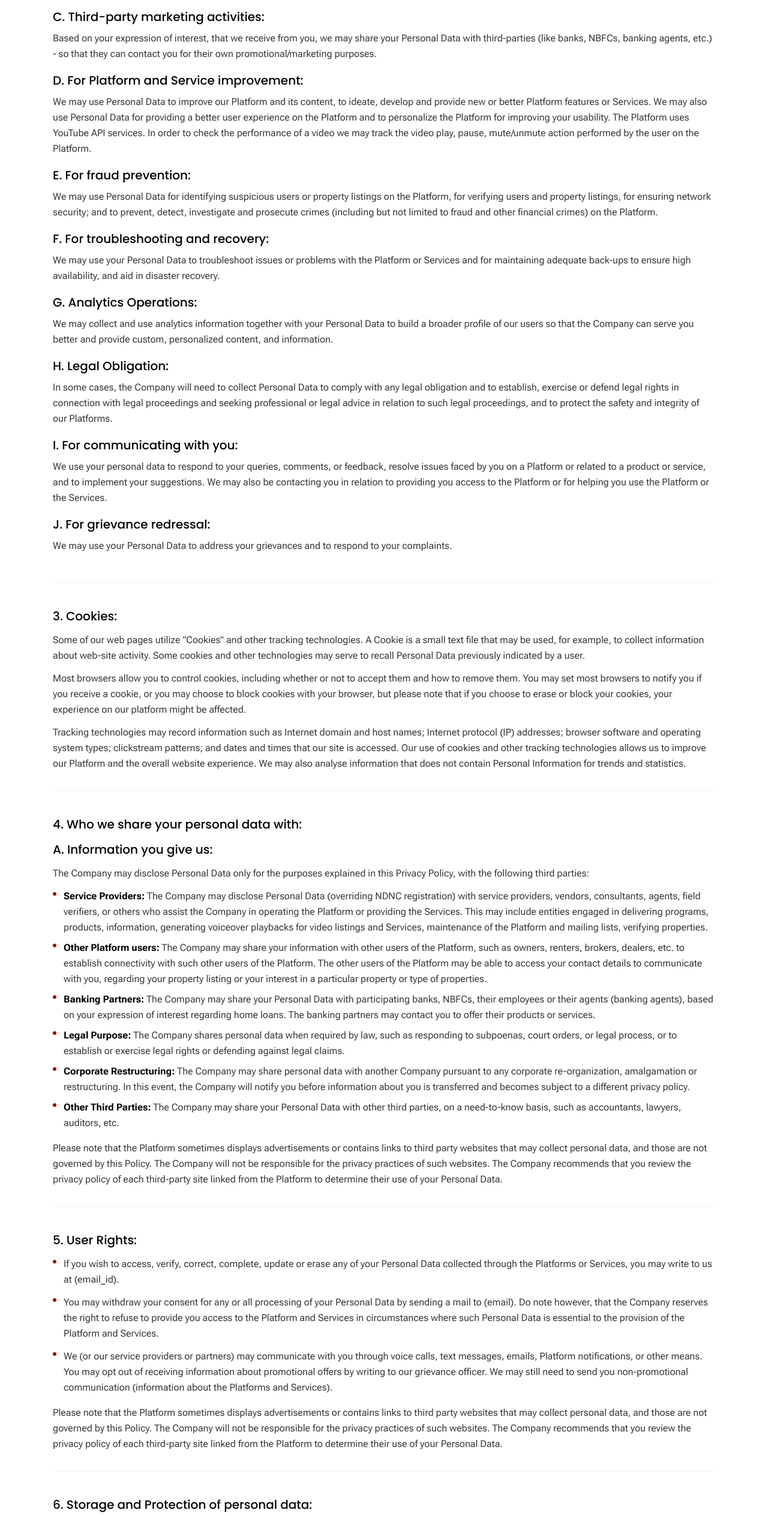
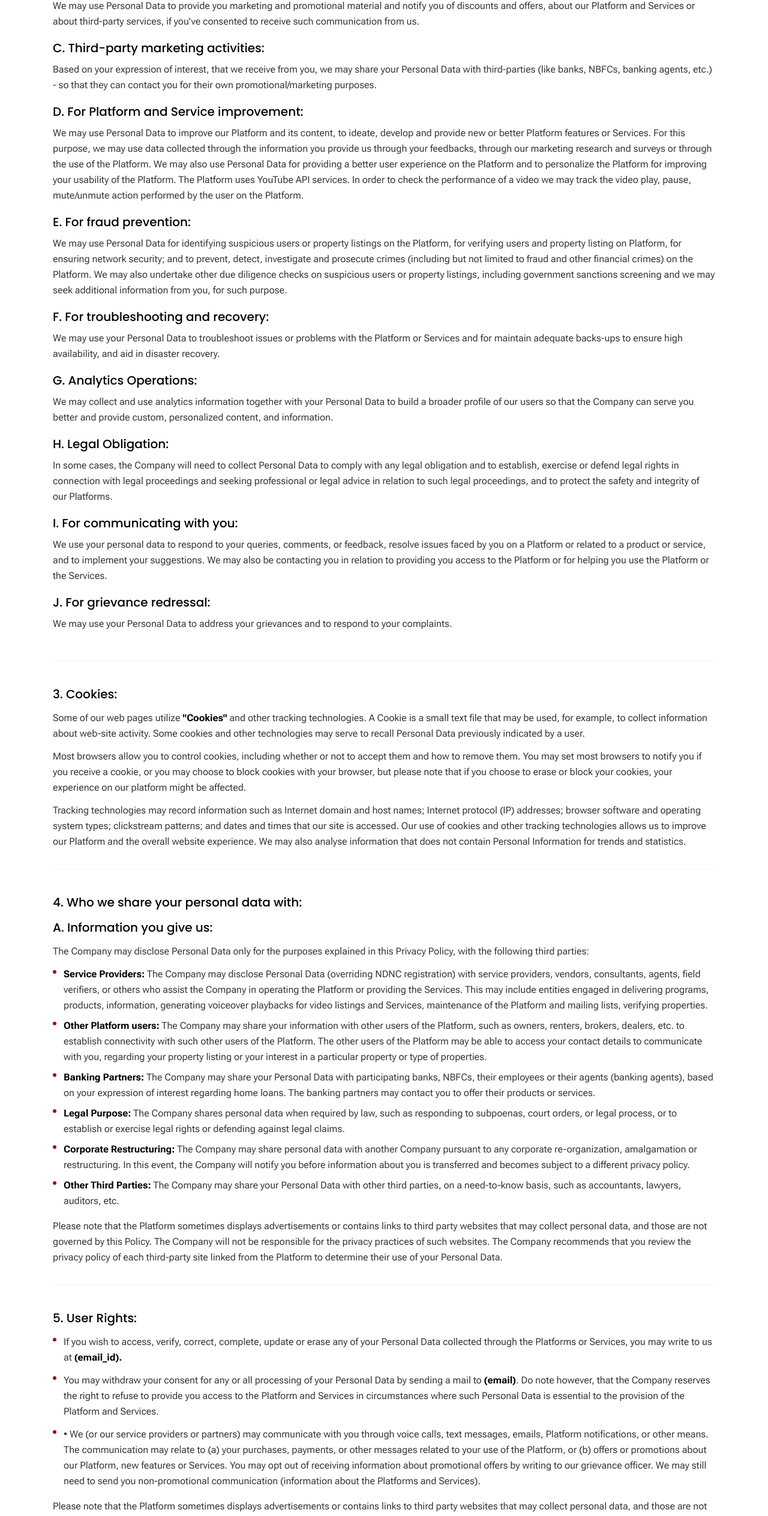
Before and after one commit to RDBA-CBE/realestate-front, a Next.js app: page /privacy-policy in a window 1280 px wide. Shown: the part 3159-5686 px from the top of the page at 60% size. Built offline with nearby package versions, Linux system fonts and the light colour scheme; no server answers.

Commit message:
privacy poilicy

```diff
--- a/components/real-estate/pageCompoenents/AboutPage.tsx
+++ b/components/real-estate/pageCompoenents/AboutPage.tsx
@@ -255,12 +255,12 @@ const AboutPage = () => {
             <div>
               <span className="text-dred font-bold uppercase tracking-[0.2em] text-xs mb-4 inline-block">Our principles</span>
               <h2 className="section-ti mb-4">Driven by purpose and values</h2>
-              <p className="section-cap mb-10 leading-relaxed">
+              <p className="section-cap mb-8 leading-relaxed">
                Everything we do is guided by integrity, innovation, transparency, and customer-first values that create meaningful property experiences together.
               </p>
               <div className="space-y-6">
                 {values.map((item, i) => (
-                  <div key={i} className="flex gap-5 items-start group border-b border-[#d1d0d0]">
+                  <div key={i} className="flex gap-5 items-start group pb-4 border-b border-[#d1d0d0]">
                     <div className="w-12 h-12 rounded-2xl bg-red-50 flex items-center justify-center flex-shrink-0 group-hover:bg-dred transition-colors duration-300">
                       <item.icon className="h-6 w-6 text-dred group-hover:text-white transition-colors duration-300" />
                     </div>
--- a/components/real-estate/pageCompoenents/PrivacyPolicyPage.tsx
+++ b/components/real-estate/pageCompoenents/PrivacyPolicyPage.tsx
@@ -305,7 +305,7 @@ const PrivacyPolicyPage = () => {
                   ["Communication data", "When you communicate with the Platform or use the Platform to communicate with other members (such as other users, advertisers, dealers and builders etc.), the Company collects and stores information about your communication and any other information you provide."],
                   ["Cookies data", "We use cookies or other similar technologies (like web beacons, log files, etc.) to recognize your device, remember you and support the continuity of your experience. Cookies are files which are downloaded to your device when you access our website or web apps."],
                   ["Purchase or transactional data", "Transactional details, such as details about your purchase orders and the payments to and from your accounts with us. However, we do not store and do not have access to your financial information such as your bank account numbers, credit/ debit card numbers, or UPI handle."],
-                  ["App-specific permissions", "This includes permissions for Notifications, Camera, Location, Phone (Dialer), Photos and videos on mobile devices. Most app-specific permissions require manual approval by you. If you have given the Platform access to non-essential permissions, but wish to turn them off, you can do so through your phone's settings. The app may not function in case you revoke certain essential app permissions."],
+                  ["App-specific permissions", "This includes permissions for Notifications, Camera, Location, Phone (Dialer), Photos and videos on mobile devices. Most app-specific permissions require manual approval by you. If you have given the Platform access to non-essential permissions, but wish to turn them off, you can do so through your phone's settings. The app may not function in case you revoke certain essential app permissions. Since app permissions can change from time to time, we may provide additional information about specific app permissions within the app, or on the Platform-specific app store, such as on the App Store or Play Store."],
                   ["Insight data", "We may use your data to derive insights into your usage of our Platform."],
                 ].map(([label, text]) => (
                   <li key={label} className="flex gap-3 leading-relaxed">
@@ -353,9 +353,9 @@ const PrivacyPolicyPage = () => {
               {[
                 ["B. Our marketing activities:", "We may use Personal Data to provide you marketing and promotional material and notify you of discounts and offers, about our Platform and Services or about third-party services, if you've consented to receive such communication from us."],
                 ["C. Third-party marketing activities:", "Based on your expression of interest, that we receive from you, we may share your Personal Data with third-parties (like banks, NBFCs, banking agents, etc.) - so that they can contact you for their own promotional/marketing purposes."],
-                ["D. For Platform and Service improvement:", "We may use Personal Data to improve our Platform and its content, to ideate, develop and provide new or better Platform features or Services. We may also use Personal Data for providing a better user experience on the Platform and to personalize the Platform for improving your usability. The Platform uses YouTube API services. In order to check the performance of a video we may track the video play, pause, mute/unmute action performed by the user on the Platform."],
-                ["E. For fraud prevention:", "We may use Personal Data for identifying suspicious users or property listings on the Platform, for verifying users and property listings, for ensuring network security; and to prevent, detect, investigate and prosecute crimes (including but not limited to fraud and other financial crimes) on the Platform."],
-                ["F. For troubleshooting and recovery:", "We may use your Personal Data to troubleshoot issues or problems with the Platform or Services and for maintaining adequate back-ups to ensure high availability, and aid in disaster recovery."],
+                ["D. For Platform and Service improvement:", "We may use Personal Data to improve our Platform and its content, to ideate, develop and provide new or better Platform features or Services. For this purpose, we may use data collected through the information you provide us through your feedbacks, through our marketing research and surveys or through the use of the Platform. We may also use Personal Data for providing a better user experience on the Platform and to personalize the Platform for improving your usability of the Platform. The Platform uses YouTube API services. In order to check the performance of a video we may track the video play, pause, mute/unmute action performed by the user on the Platform."],
+                ["E. For fraud prevention:", "We may use Personal Data for identifying suspicious users or property listings on the Platform, for verifying users and property listing on Platform, for ensuring network security; and to prevent, detect, investigate and prosecute crimes (including but not limited to fraud and other financial crimes) on the Platform. We may also undertake other due diligence checks on suspicious users or property listings, including government sanctions screening and we may seek additional information from you, for such purpose."],
+                ["F. For troubleshooting and recovery:", "We may use your Personal Data to troubleshoot issues or problems with the Platform or Services and for maintain adequate backs-ups to ensure high availability, and aid in disaster recovery."],
                 ["G. Analytics Operations:", "We may collect and use analytics information together with your Personal Data to build a broader profile of our users so that the Company can serve you better and provide custom, personalized content, and information."],
                 ["H. Legal Obligation:", "In some cases, the Company will need to collect Personal Data to comply with any legal obligation and to establish, exercise or defend legal rights in connection with legal proceedings and seeking professional or legal advice in relation to such legal proceedings, and to protect the safety and integrity of our Platforms."],
                 ["I. For communicating with you:", "We use your personal data to respond to your queries, comments, or feedback, resolve issues faced by you on a Platform or related to a product or service, and to implement your suggestions. We may also be contacting you in relation to providing you access to the Platform or for helping you use the Platform or the Services."],
@@ -372,7 +372,7 @@ const PrivacyPolicyPage = () => {
             <div className="border-b border-gray-100 pb-8 last:border-0">
               <h2 className="section-in-ti font-semibold mb-3">3. Cookies:</h2>
               <p className="leading-relaxed mb-3">
-                Some of our web pages utilize &quot;Cookies&quot; and other tracking technologies. A Cookie is a small text file that may be used, for example, to collect information about web-site activity. Some cookies and other technologies may serve to recall Personal Data previously indicated by a user.
+                Some of our web pages utilize <strong> &quot;Cookies&quot; </strong> and other tracking technologies. A Cookie is a small text file that may be used, for example, to collect information about web-site activity. Some cookies and other technologies may serve to recall Personal Data previously indicated by a user.
               </p>
               <p className="leading-relaxed mb-3">
                 Most browsers allow you to control cookies, including whether or not to accept them and how to remove them. You may set most browsers to notify you if you receive a cookie, or you may choose to block cookies with your browser, but please note that if you choose to erase or block your cookies, your experience on our platform might be affected.
@@ -415,15 +415,15 @@ const PrivacyPolicyPage = () => {
               <ul className="space-y-3">
                 <li className="flex gap-3 leading-relaxed">
                   <span className="mt-1.5 w-1.5 h-1.5 rounded-full bg-dred flex-shrink-0" />
-                  <span>If you wish to access, verify, correct, complete, update or erase any of your Personal Data collected through the Platforms or Services, you may write to us at (email_id).</span>
+                  <span>If you wish to access, verify, correct, complete, update or erase any of your Personal Data collected through the Platforms or Services, you may write to us at <strong>(email_id).</strong></span>
                 </li>
                 <li className="flex gap-3 leading-relaxed">
                   <span className="mt-1.5 w-1.5 h-1.5 rounded-full bg-dred flex-shrink-0" />
-                  <span>You may withdraw your consent for any or all processing of your Personal Data by sending a mail to (email). Do note however, that the Company reserves the right to refuse to provide you access to the Platform and Services in circumstances where such Personal Data is essential to the provision of the Platform and Services.</span>
+                  <span>You may withdraw your consent for any or all processing of your Personal Data by sending a mail to <strong>(email)</strong>. Do note however, that the Company reserves the right to refuse to provide you access to the Platform and Services in circumstances where such Personal Data is essential to the provision of the Platform and Services.</span>
                 </li>
                 <li className="flex gap-3 leading-relaxed">
                   <span className="mt-1.5 w-1.5 h-1.5 rounded-full bg-dred flex-shrink-0" />
-                  <span>We (or our service providers or partners) may communicate with you through voice calls, text messages, emails, Platform notifications, or other means. You may opt out of receiving information about promotional offers by writing to our grievance officer. We may still need to send you non-promotional communication (information about the Platforms and Services).</span>
+                  <span>•	We (or our service providers or partners) may communicate with you through voice calls, text messages, emails, Platform notifications, or other means. The communication may relate to (a) your purchases, payments, or other messages related to your use of the Platform, or (b) offers or promotions about our Platform, new features or Services. You may opt out of receiving information about promotional offers by writing to our grievance officer. We may still need to send you non-promotional communication (information about the Platforms and Services).</span>
                 </li>
               </ul>
               <p className="leading-relaxed mt-4">
```
Also changed, not shown: components/real-estate/InnerComponents/SellingOptionsSection.tsx (+10 -11 lines).
